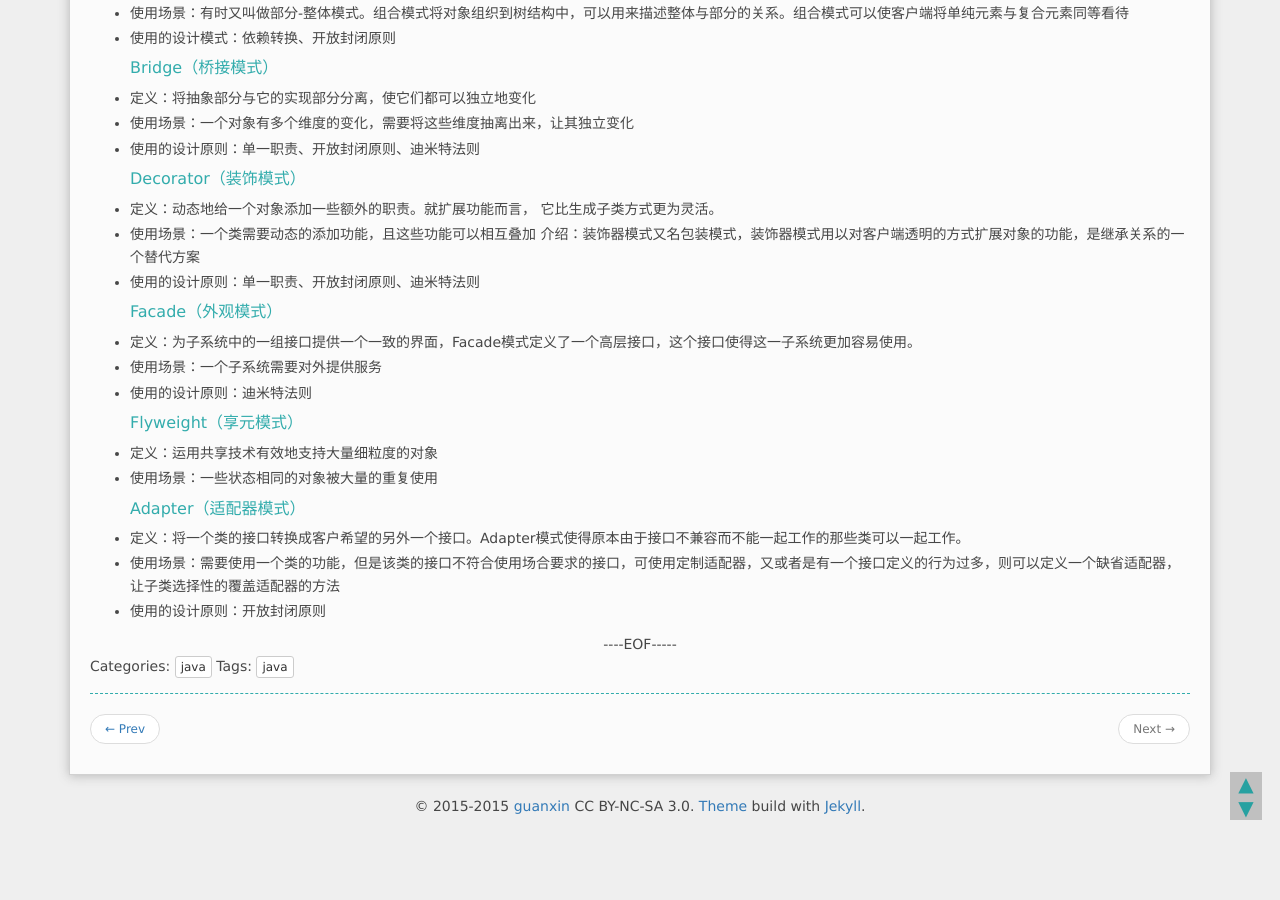
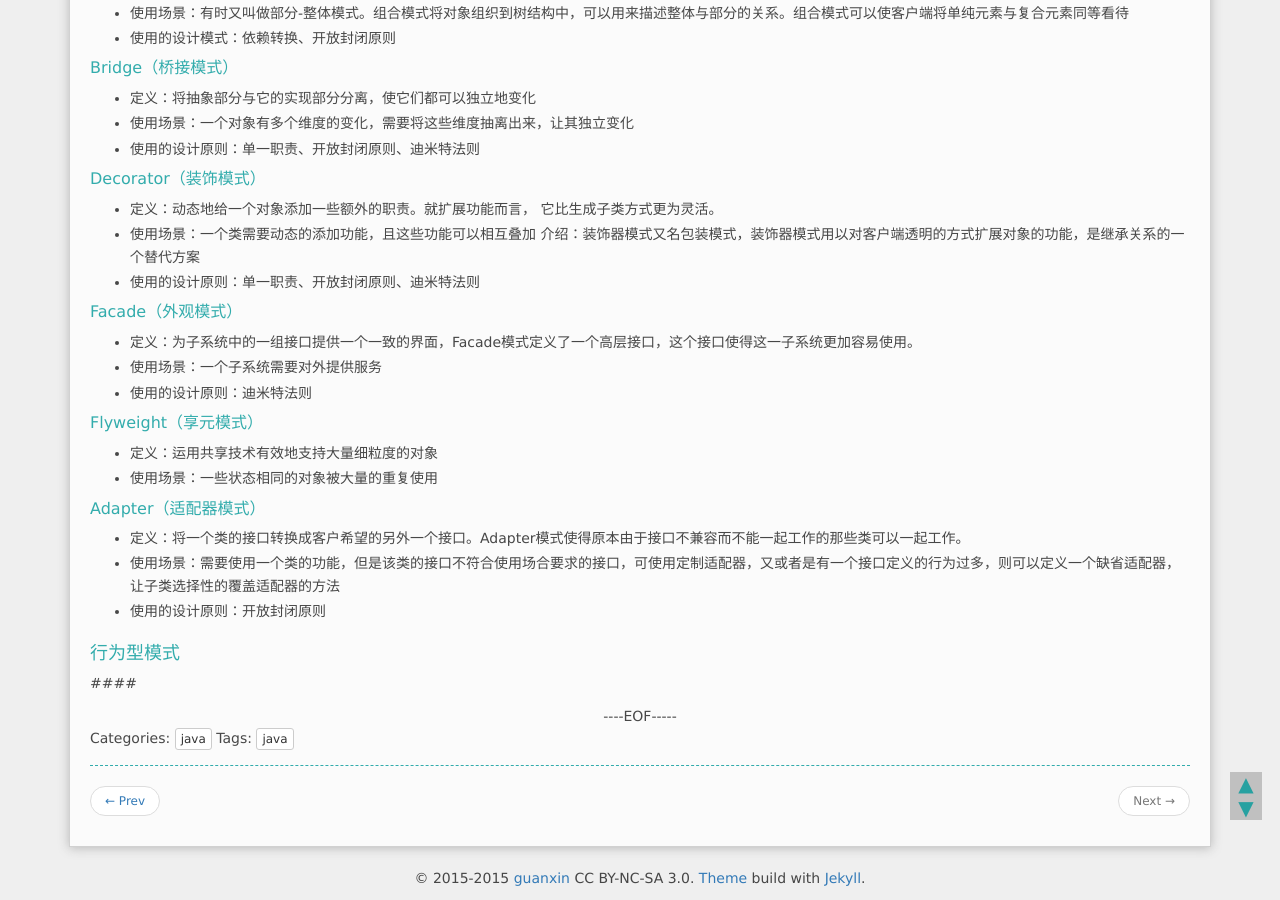
Before and after one commit to jackzhao29/jackzhao29.github.com, a Jekyll site: the page built from _posts/2015-06-27-Java系列设计模式总结.md, in a window 1280 px wide and 900 px high, scrolled down 1423 px. Built offline with Jekyll 4.4.1, drawn with Linux system fonts in a browser that asks for light colours; Markdown is read by kramdown in place of the engine named in the settings; comment, search, counter and statistics services are not loaded; before the commit the page ends 2251 px from its top, so only the background shows below that.

Commit message:
add blog

```diff
--- a/_posts/2015-06-27-Java系列设计模式总结.md
+++ b/_posts/2015-06-27-Java系列设计模式总结.md
@@ -37,27 +37,36 @@ tags: [java]
 #### Proxy(代理模式)
  * 定义：为其他对象提供一个代理以控制对这个对象的访问。
  * 使用场景：需要修改或屏蔽某一个或若干个类的部分功能，复用另外一部分功能，可使用静态代理，若是需要拦截一批类中的某些方法，在方法的前后插入一些一致的操作，假设这些类有一致的接口，可使用JDK的动态代理，否则可使用cglib
+
 #### Composite（组合模式）
  * 定义：将对象组合成树形结构以表示“部分-整体”的层次结构。它使得客户对单个对象和复合对象的使用具有一致性。
  * 使用场景：有时又叫做部分-整体模式。组合模式将对象组织到树结构中，可以用来描述整体与部分的关系。组合模式可以使客户端将单纯元素与复合元素同等看待
  * 使用的设计模式：依赖转换、开放封闭原则
+
 #### Bridge（桥接模式）
  * 定义：将抽象部分与它的实现部分分离，使它们都可以独立地变化
  * 使用场景：一个对象有多个维度的变化，需要将这些维度抽离出来，让其独立变化
  * 使用的设计原则：单一职责、开放封闭原则、迪米特法则
+
 #### Decorator（装饰模式）
  * 定义：动态地给一个对象添加一些额外的职责。就扩展功能而言， 它比生成子类方式更为灵活。
  * 使用场景：一个类需要动态的添加功能，且这些功能可以相互叠加
   介绍：装饰器模式又名包装模式，装饰器模式用以对客户端透明的方式扩展对象的功能，是继承关系的一个替代方案
  * 使用的设计原则：单一职责、开放封闭原则、迪米特法则
+
 #### Facade（外观模式）
  * 定义：为子系统中的一组接口提供一个一致的界面，Facade模式定义了一个高层接口，这个接口使得这一子系统更加容易使用。
  * 使用场景：一个子系统需要对外提供服务
  * 使用的设计原则：迪米特法则
+
 #### Flyweight（享元模式）
  * 定义：运用共享技术有效地支持大量细粒度的对象
  * 使用场景：一些状态相同的对象被大量的重复使用
+
 #### Adapter（适配器模式）
  * 定义：将一个类的接口转换成客户希望的另外一个接口。Adapter模式使得原本由于接口不兼容而不能一起工作的那些类可以一起工作。
  * 使用场景：需要使用一个类的功能，但是该类的接口不符合使用场合要求的接口，可使用定制适配器，又或者是有一个接口定义的行为过多，则可以定义一个缺省适配器，让子类选择性的覆盖适配器的方法
  * 使用的设计原则：开放封闭原则
+
+### 行为型模式
+####
```
